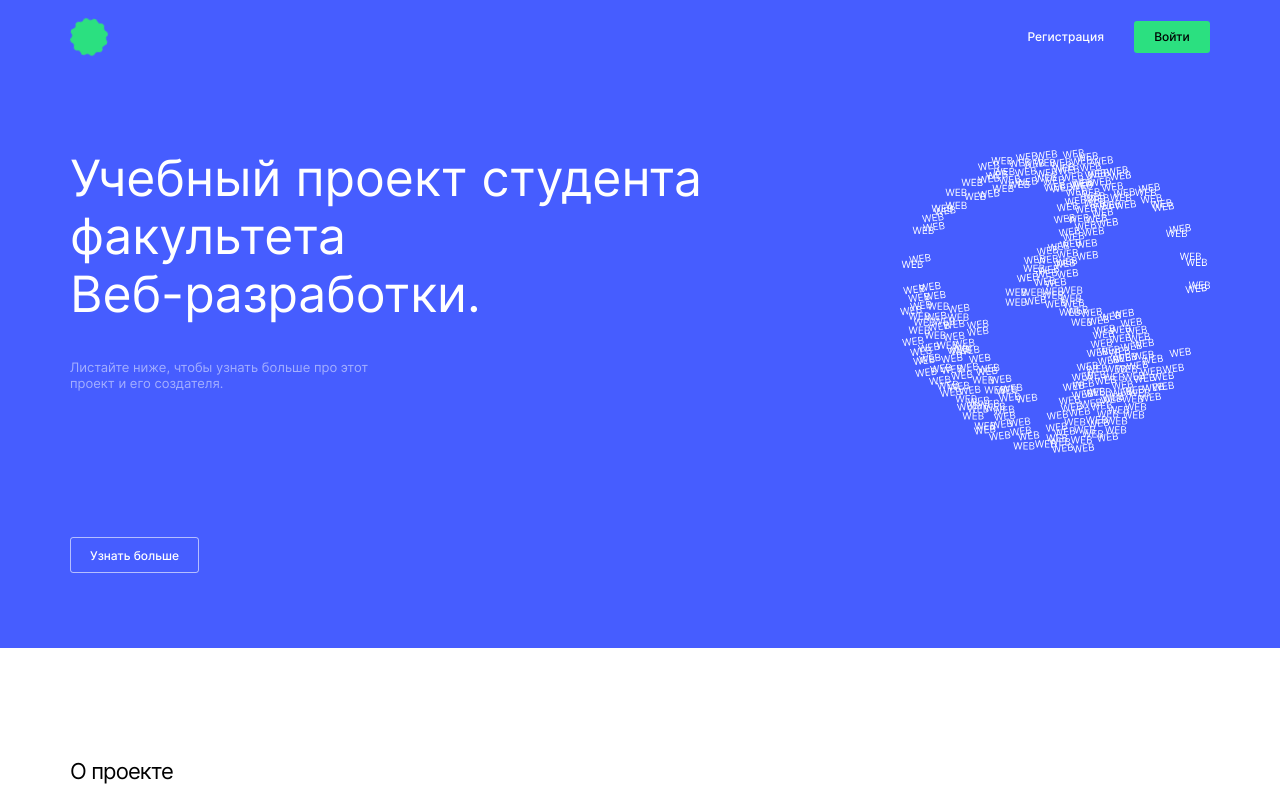
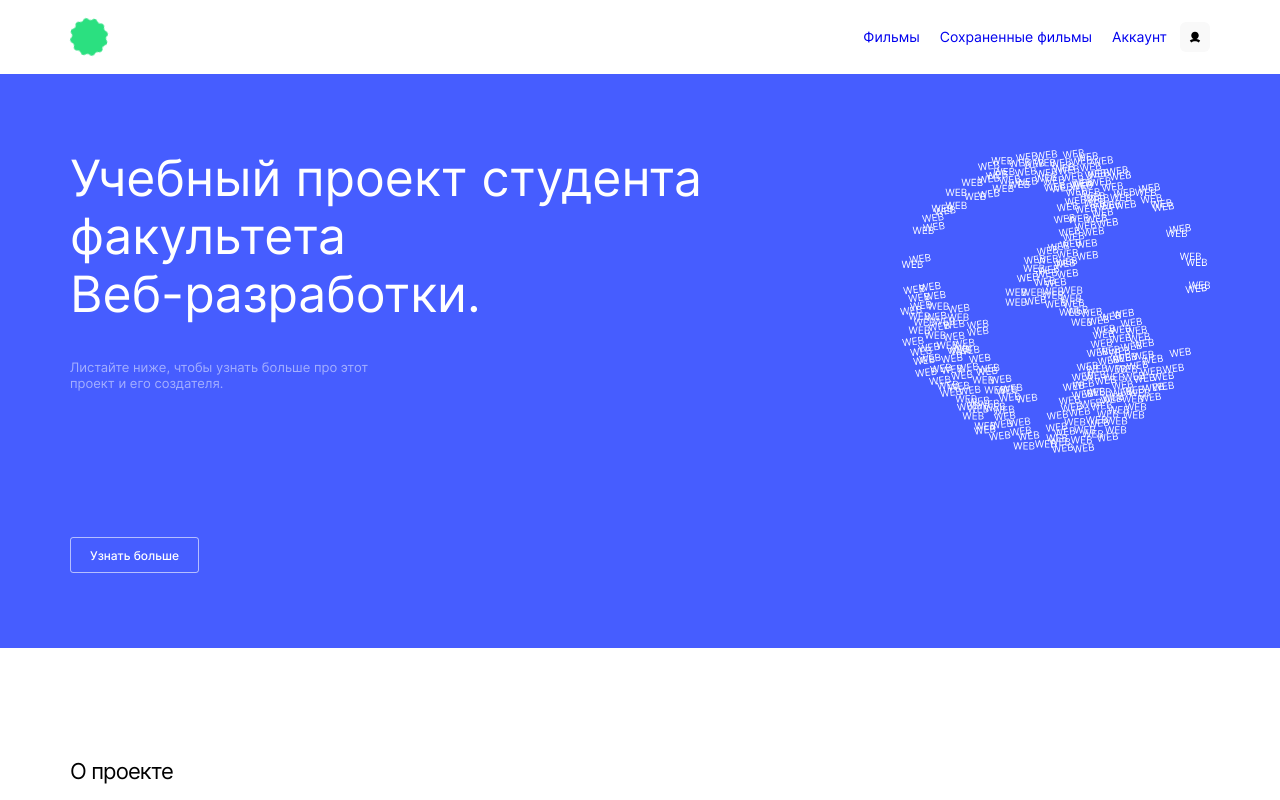
Before and after one commit to OMaykova/movies-explorer-frontend, a React (Create React App) app: page / in a window 1280 px wide. Shown: the top 800 px of the page. Built offline with nearby package versions, Linux system fonts and the light colour scheme.

Commit message:
feat navigation in header

```diff
--- a/src/components/App/App.jsx
+++ b/src/components/App/App.jsx
@@ -7,6 +7,8 @@ import { Route, Switch } from 'react-router-dom';
 import './App.css';
 
 function App() {
+
+
 
   function handleSignIn() {
     let x=0;
@@ -21,9 +23,15 @@ function App() {
       <Switch>
         {/* <ProtectedRoute exact path='/'> */}
         <Route path ='/'>
-          <Header handleSignIn={handleSignIn}/>
+          <Header handleSignIn={handleSignIn} isLoggedIn='true'/>
           <Main handlePromoButton={handlePromoButton}/>
           <Footer />
+        </Route>
+        {/* </ProtectedRoute> */}
+        {/* <ProtectedRoute exact path='/profile'> */}
+        <Route exact path='/profile' isLoggedIn='true'>
+          <Header />
+          {/* <Profile /> */}
         </Route>
         {/* </ProtectedRoute> */}
         {/* <Route exact path='/signup'>
--- a/src/components/Header/Header.css
+++ b/src/components/Header/Header.css
@@ -4,9 +4,8 @@
   display: flex;
   justify-content: space-between;
   align-items: center;
-  background-color: #465DFF;
 }
-.header__color {
+.header__landing {
   background-color: #465DFF;
 }
 .header__logo {
--- a/src/components/Header/Header.jsx
+++ b/src/components/Header/Header.jsx
@@ -1,18 +1,29 @@
 import React from 'react';
 import logo from '../../images/logo.svg';
-import { Link, useLocation } from "react-router-dom";
+import { Link } from "react-router-dom";
+import Navigation from '../Navigation/Navigation';
 import './Header.css';
 
-function Header({hundleSignIn}) {
-  // const location = useLocation()
+function Header({hundleSignIn, isLoggedIn }) {
+  const headerClassName = `header ${isLoggedIn ? '' : 'header_landing'}`;
+  let header__container;
+  if (!isLoggedIn) {
+    header__container =
+    <div className='header__container'>
+      <Link to = '/signup' className='header__registration'>Регистрация</Link>
+      <button className='header__autorization' onClick={hundleSignIn} title='Войти'>Войти</button>
+    </div>
+  } else {
+    header__container =
+    <div className='header__container'>
+      <Navigation />
+    </div>
+  }
+
   return (
-    <header className='header'>
+    <header className={headerClassName}>
       <img className='header__logo rotation' src={logo} alt='Логотип сайта фильмотека' />
-      <div className='header__container'>
-      {/* {location.pathname === '/' && */}
-        <a to = '/signup' className='header__registration'>Регистрация</a>
-        <button className='header__autorization' onClick={hundleSignIn} title='Войти'>Войти</button>
-      </div>
+      {header__container}
     </header>
   )
 }
--- a/src/components/Main/Main.jsx
+++ b/src/components/Main/Main.jsx
@@ -26,9 +26,6 @@ function Main({handlePromoButton}) {
         <Route exact path='/saved-movies'>
           <SavedMovies />
         </Route>
-        {/* <Route exact path='/profile'>
-          <Profile />
-        </Route> */}
       </Switch>
     </main>
   )
--- /dev/null
+++ b/src/components/Navigation/Navigation.css
@@ -0,0 +1,39 @@
+.navigation {
+  display: flex;
+  justify-content: space-between;
+}
+.header-nav__link {
+  font-style: normal;
+  font-weight: 400;
+  font-size: 14px;
+  line-height: 18px;
+  margin-right: 20px;
+  text-decoration: none;
+  align-self: center;
+}
+.header-nav__link_active {
+  font-weight: 500;
+}
+.header-nav__link:active {
+  color: #FF6838;
+}
+.header-nav__link:hover {
+  opacity: 0.7;
+}
+.header-nav__link_profile {
+  margin-right: 13px;
+  line-height: 16px;
+}
+.header-nav__profile {
+  display: flex;
+  justify-content: space-between;
+}
+.header-nav__container {
+  width: 30px;
+  height: 30px;
+  background: #F9F9F9;
+  border-radius: 6px;
+  display: flex;
+  justify-content: center;
+  align-items: center;
+}
--- /dev/null
+++ b/src/components/Navigation/Navigation.jsx
@@ -0,0 +1,20 @@
+import React from 'react';
+import { NavLink } from "react-router-dom";
+import profile_icon from '../../images/profile_icon.svg';
+import './Navigation.css';
+
+function Navigation() {
+  return(
+    <section className='navigation'>
+      <NavLink to = '/movies' className='header-nav__link' activeClassName='header-nav__link_active'>Фильмы</NavLink>
+      <NavLink to = '/saved-movies' className='header-nav__link' activeClassName='header-nav__link_active'>Сохраненные фильмы</NavLink>
+      <div className='header-nav__profile'>
+        <NavLink to = '/profile' className='header-nav__link header-nav__link_profile' activeClassName='header-nav__link_active'>Аккаунт</NavLink>
+        <div className='header-nav__container'>
+          <img className='header-nav__profile-icon' src={profile_icon} alt='Иконка аккаунта в виде человека'/>
+        </div>
+      </div>
+    </section>
+  )
+}
+export default Navigation;
```
Also changed, not shown: src/images/profile_icon.svg (added).
